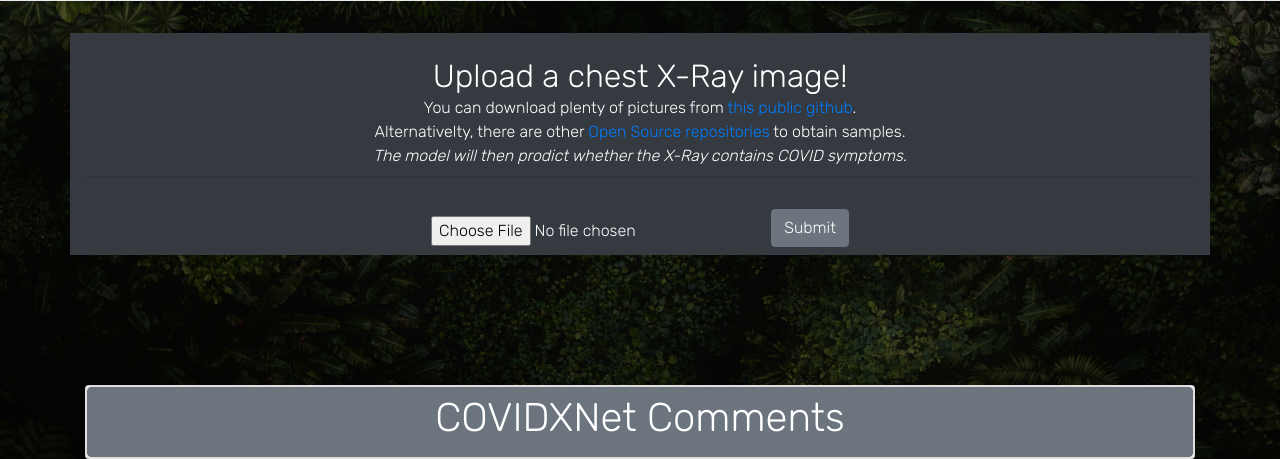
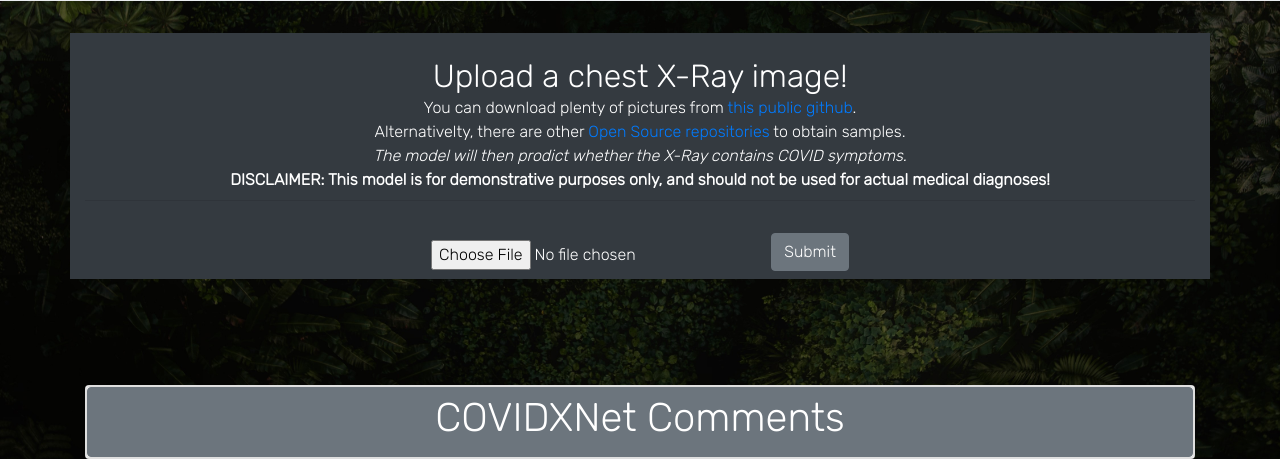
Before and after one commit to BAK2K3/BAKNetwork, a Flask app: page /cnn/covid in a window 1280 px wide. Shown: the part 341-800 px from the top of the page. Run offline with Flask 2, Linux system fonts and the light colour scheme; data comes from the database, SQL or seed files in the repository; some libraries are stand-ins or nearby versions.

Commit message:
Fixed Typo, added disclaimer

```diff
--- a/baknetworks/templates/cnn_covid.html
+++ b/baknetworks/templates/cnn_covid.html
@@ -25,7 +25,8 @@
     <span class="h2"> Upload a chest X-Ray image!</span><br>
     You can download plenty of pictures from <a href=https://github.com/ieee8023/covid-chestxray-dataset/tree/master/images target="_blank">this public github</a>.<br>
     Alternativelty, there are other <a href=https://www.researchgate.net/post/updated_list_Last_updated_June_25th_2020_of_Coronavirus_Covid-19_dataset_and_other_Research_Resources target="_blank">Open Source repositories</a> to obtain samples.<br>
-    <em>The model will then prodict whether the X-Ray contains COVID symptoms.</em>
+    <em>The model will then prodict whether the X-Ray contains COVID symptoms.</em><br>
+    <strong>DISCLAIMER: This model is for demonstrative purposes only, and should not be used for actual medical diagnoses!</strong>
     <hr class="my-2">
     <form method="POST" enctype="multipart/form-data">
         <div class='container pt-4'>
--- a/baknetworks/templates/index.html
+++ b/baknetworks/templates/index.html
@@ -38,7 +38,7 @@
     <li>Web development through HTML and CSS (utilising Bootstrap) and Javascript.</li>
 </ul>
 <hr class="my-2">
-<p>This project is completely open source, and I encourage you to visit its repository. All code is maintained, commented, and organised.  Each Neural Network has its own repository, for CLI training and testing, including Shakesbot, Tolstoybot, and COVIDXNet.</p>
+<p>This project is completely open source, and I encourage you to visit its <a href="https://github.com/BAK2K3/BAKNetwork" target="_blank">repository</a>. All code is maintained, commented, and organised.  Each Neural Network has its own repository, for CLI training and testing, including Shakesbot, Tolstoybot, and COVIDXNet.</p>
 
 <p>The Dev Log page provides entries which detail the progression and development process of this portfolio, discussing the challenges faced, and how particular decisions were made.</p>
 
```
